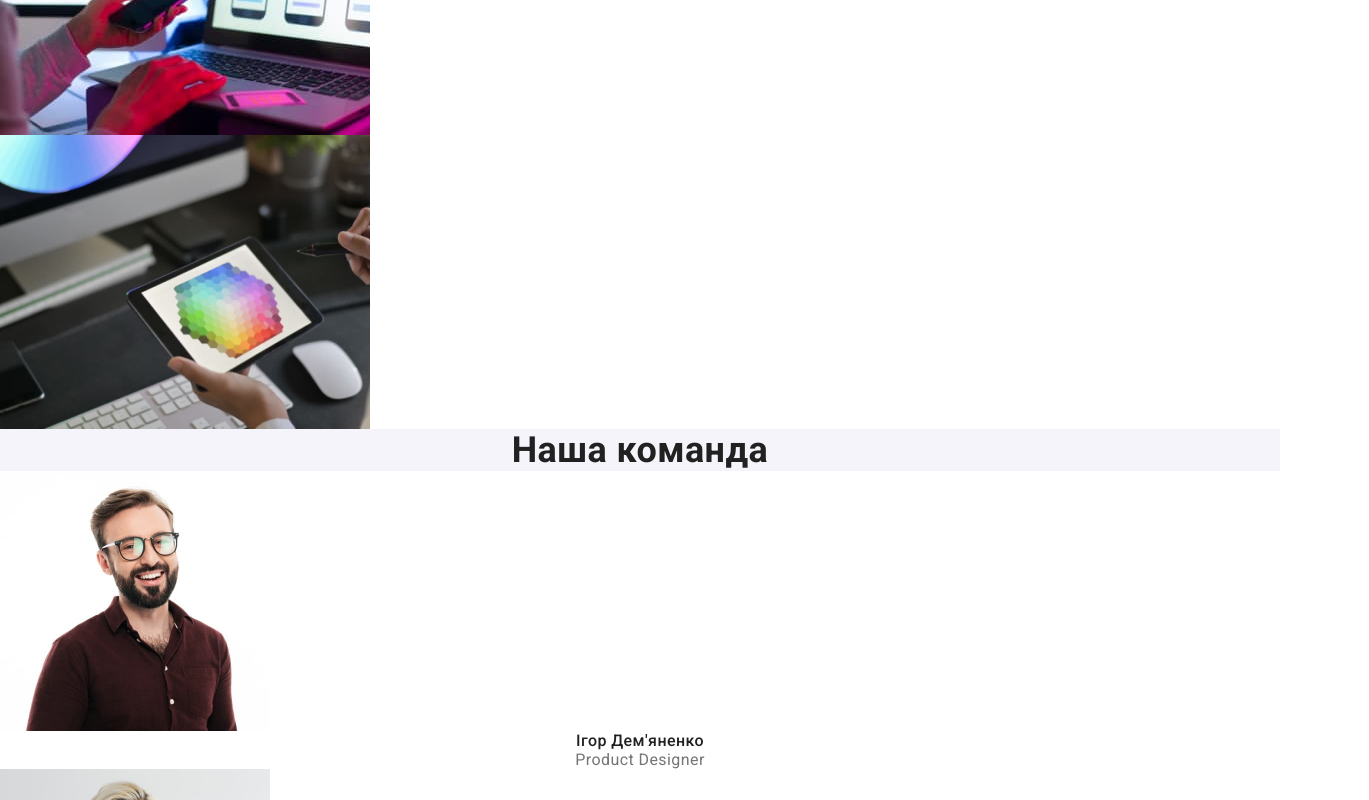
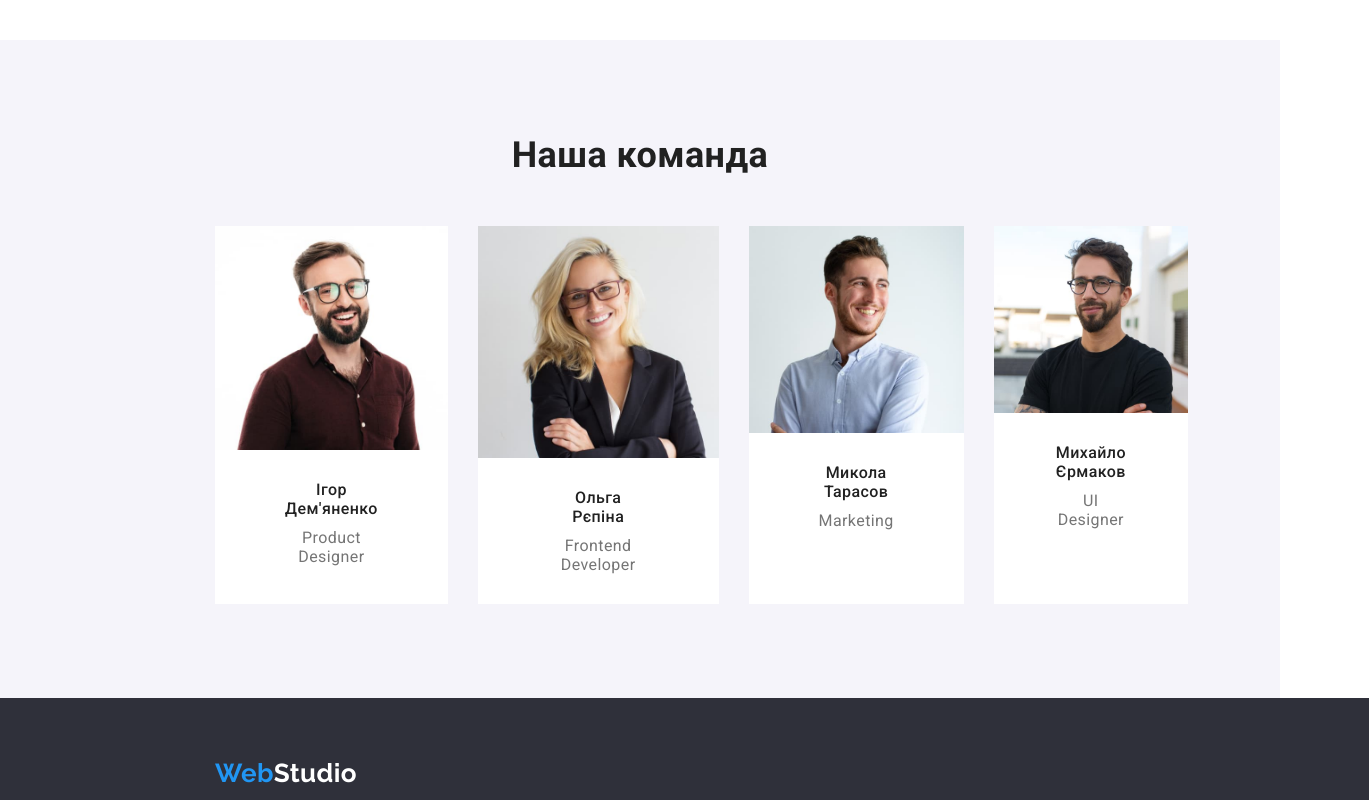
Before and after one commit to MaksymMohniuk/goit-markup-hw-03, a plain HTML site: page index.html in a window 1280 px wide. Shown: the part 1440-2240 px from the top of the page, 1369 px wide, since content can reach past the window. Drawn offline with nearby package versions, Linux system fonts and the light colour scheme.

Commit message:
main-page-finish

```diff
--- a/css/styles.css
+++ b/css/styles.css
@@ -23,6 +23,8 @@ ul, ol {
 
 img {
   display: block;
+  max-width: 100%;
+  height: auto;
 }
 
 body {
@@ -42,7 +44,7 @@ body {
 }
 
 .container .header-container {
-  width: 1230px;
+  width: 1200px;
   padding-left: 15px;
   padding-right: 15px;
   margin: 0 auto;
@@ -66,8 +68,8 @@ button {
   font-size: 26px;
   line-height: 1.19;
   color: var(--accent-color);
-  padding-top: 24px;
-  padding-bottom: 25px;
+  padding-top: 32px;
+  padding-bottom: 32px;
   margin-right: 93px;
 }
 
@@ -148,7 +150,7 @@ button {
   letter-spacing: 0.06em;
   text-transform: uppercase;
   color: var(--text-color-primary);
-  max-width: 696px;
+  min-width: 696px;
   margin-bottom: 30px;
 }
 
@@ -174,11 +176,23 @@ button {
   background-color: var(--btn-hover-focus-accent);
 }
 
+.about {
+  padding: 94px 215px;
+}
+
+.hidden-section {
+  display: flex;
+  flex-basis: calc(100% / 4 - 30px);
+  gap: 30px;
+  min-width: 270px;
+}
+
 .hidden-section-title {
   font-weight: 700;
   font-size: 14px;
   line-height: 1.14;
   text-transform: uppercase;
+  margin-bottom: 10px;
 }
 
 .section-description {
@@ -186,15 +200,34 @@ button {
   color: var(--text-color-secondary);
 }
 
+.we-work {
+  padding: 94px 215px;
+}
+
 .section-title {
   font-weight: 700;
   font-size: 36px;
   line-height: 1.17;
   text-align: center;
+  margin-bottom: 50px;
+}
+
+.section-title-list {
+  display: flex;
+  gap: 30px;
+  min-width: 370px;
+  flex-basis: calc(100% / 3 - 30px);
 }
 
 .team {
   background-color: #f5f4fa;
+  padding: 94px 215px;
+}
+
+.team-section-list {
+  display: flex;
+  gap: 30px;
+  flex-basis: calc(100% / 4 - 30px);
 }
 
 .list-item {
@@ -206,6 +239,7 @@ button {
   font-size: 16px;
   line-height: 1.19;
   text-align: center;
+  margin-bottom: 10px;
 }
 
 .employee-position {
@@ -213,6 +247,18 @@ button {
   line-height: 1.19;
   text-align: center;
   color: var(--text-color-secondary);
+}
+
+.team-section-list-wrapper-one {
+padding: 30px 70px;
+}
+
+.team-section-list-wrapper-two {
+padding: 30px 83px;
+}
+
+.team-section-list-wrapper-three {
+  padding: 30px 62px;
 }
 
 .firm-address {
@@ -230,6 +276,14 @@ button {
 .menu-link-footer:hover,
 .menu-link-footer:focus {
   color: var(--accent-color);
+}
+
+.footer-section {
+  padding: 60px 1154px 60px 215px;
+}
+
+.footer-address {
+  margin-top: 20px;
 }
 
 /* Портфоліо */
--- a/index.html
+++ b/index.html
@@ -1,5 +1,6 @@
 <!DOCTYPE html>
 <html lang="uk">
+
 <head>
   <meta charset="UTF-8" />
   <meta http-equiv="X-UA-Compatible" content="IE=edge" />
@@ -7,17 +8,11 @@
   <title>Web-studio</title>
   <link rel="preconnect" href="https://fonts.googleapis.com" />
   <link rel="preconnect" href="https://fonts.gstatic.com" crossorigin />
-    <link
-      href="https://fonts.googleapis.com/css2?family=Raleway:wght@700&family=Roboto:wght@400;500;700;900&display=swap"
-      rel="stylesheet"
-    />
-    <link
-      rel="stylesheet"
-      href="https://cdnjs.cloudflare.com/ajax/libs/modern-normalize/1.1.0/modern-normalize.min.css"
+  <link href="https://fonts.googleapis.com/css2?family=Raleway:wght@700&family=Roboto:wght@400;500;700;900&display=swap"
+    rel="stylesheet" />
+  <link rel="stylesheet" href="https://cdnjs.cloudflare.com/ajax/libs/modern-normalize/1.1.0/modern-normalize.min.css"
     integrity="sha512-wpPYUAdjBVSE4KJnH1VR1HeZfpl1ub8YT/NKx4PuQ5NmX2tKuGu6U/JRp5y+Y8XG2tV+wKQpNHVUX03MfMFn9Q=="
-      crossorigin="anonymous"
-      referrerpolicy="no-referrer"
-    />
+    crossorigin="anonymous" referrerpolicy="no-referrer" />
   <link rel="stylesheet" href="./css/styles.css" />
 </head>
 
@@ -25,30 +20,25 @@
   <header class="page-header">
     <div class="container header-container">
       <nav class="page-nav">
-          <a class="link link-logo" href="./index.html" lang="en"
-            >Web<span class="link-logo-wrap">Studio</span></a
-          >
+        <a class="link link-logo" href="./index.html" lang="en">Web<span class="link-logo-wrap">Studio</span></a>
 
         <ul class="list-menu list">
-            <li>
+        <li class="list-menu-item">
           <a class="link menu-link current" href="./index.html">Студія</a>
           </li>
-            <li>
+          <li class="list-menu-item">
             <a class="link menu-link" href="./portfolio.html">Портфоліо</a>
           </li>
-            <li><a class="link menu-link" href="#">Контакти</a></li>
+          <li class="list-menu-item"></li>
+          <a class="link menu-link" href="#">Контакти</a></li>
         </ul>
       </nav>
       <ul class="list header-contacts">
         <li>
-              <a class="link menu-link-mail" href="mailto:info@devstudio.com"
-                >info@devstudio.com</a
-              >
+          <a class="link menu-link-mail" href="mailto:info@devstudio.com">info@devstudio.com</a>
         </li>
         <li>
-              <a class="link menu-link-tel" href="tel:+380961111111"
-                >+38 096 111 11 11</a
-              >
+          <a class="link menu-link-tel" href="tel:+380961111111">+38 096 111 11 11</a>
         </li>
       </ul>
 
@@ -64,10 +54,11 @@
 
     <!--Особливості-->
 
-      <section>
+    <section class="about">
+      <div class="container">
         <h2 hidden>Особливості</h2>
 
-        <ul class="list">
+        <ul class="list hidden-section">
           <li>
             <h3 class="hidden-section-title">Увага до деталей</h3>
             <p class="section-description">
@@ -99,130 +90,97 @@
             </p>
           </li>
         </ul>
+      </div>
     </section>
 
     <!--Чим займаємося-->
 
-      <section>
+    <section class="we-work">
+      <div class="container">
         <h2 class="section-title">Чим ми займаємося</h2>
 
-        <ul class="list">
+        <ul class="list section-title-list">
           <li>
-            <img
-              src="./images/comp.jpg"
-              alt="Працівник за комп'ютером"
-              width="370"
-              height="294"
-            />
+            <img src="./images/comp.jpg" alt="Працівник за комп'ютером" width="370" height="294" />
           </li>
 
           <li>
-            <img
-              src="./images/phone.jpg"
-              alt="Працівник з телефоном"
-              width="370"
-              height="294"
-            />
+            <img src="./images/phone.jpg" alt="Працівник з телефоном" width="370" height="294" />
           </li>
 
           <li>
-            <img
-              src="./images/tablet.jpg"
-              alt="Працівник з планшетом"
-              width="370"
-              height="294"
-            />
+            <img src="./images/tablet.jpg" alt="Працівник з планшетом" width="370" height="294" />
           </li>
         </ul>
+      </div>
     </section>
 
     <!--Команда-->
 
     <section class="team">
+      <div class="container">
         <h2 class="section-title">Наша команда</h2>
 
-        <ul class="list">
+        <ul class="list team-section-list">
           <li class="list-item">
-            <img
-              src="./images/team-card-1.jpg"
-              alt="Ігор Дем'яненко"
-              width="270"
-              height="260"
-            />
+            <img src="./images/team-card-1.jpg" alt="Ігор Дем'яненко" width="270" height="260" />
+            <div class="team-section-list-wrapper-one">
               <h3 class="employee-name">Ігор Дем'яненко</h3>
               <p class="employee-position" lang="en">Product Designer</p>
+            </div>
           </li>
 
           <li class="list-item">
-            <img
-              src="./images/team-card-2.jpg"
-              alt="Ольга Рєпіна"
-              width="270"
-              height="260"
-            />
-
+            <img src="./images/team-card-2.jpg" alt="Ольга Рєпіна" width="270" height="260" />
+            <div class="team-section-list-wrapper-two">
               <h3 class="employee-name">Ольга Рєпіна</h3>
               <p class="employee-position" lang="en">Frontend Developer</p>
+            </div>
           </li>
 
           <li class="list-item">
-            <img
-              src="./images/team-card-3.jpg"
-              alt="Микола Тарасов"
-              width="270"
-              height="260"
-            />
-
+            <img src="./images/team-card-3.jpg" alt="Микола Тарасов" width="270" height="260" />
+  <div class="team-section-list-wrapper-one">
     <h3 class="employee-name">Микола Тарасов</h3>
     <p class="employee-position" lang="en">Marketing</p>
+  </div>
           </li>
 
           <li class="list-item">
-            <img
-              src="./images/team-card-4.jpg"
-              alt="Михайло Єрмаков"
-              width="270"
-              height="260"
-            />
-
+            <img src="./images/team-card-4.jpg" alt="Михайло Єрмаков" width="270" height="260" />
+  <div class="team-section-list-wrapper-three">
     <h3 class="employee-name">Михайло Єрмаков</h3>
     <p class="employee-position" lang="en">UI Designer</p>
+  </div>
           </li>
         </ul>
+      </div>
     </section>
   </main>
 
   <footer class="footer-section">
     <!--Контакти-->
-      <a class="link link-logo" href="./index.html" lang="en"
-        >Web<span class="link-logo-wrap-footer">Studio</span></a
-      >
+    <div class="container">
+      <a class="link link-logo" href="./index.html" lang="en">Web<span class="link-logo-wrap-footer">Studio</span></a>
 
-      <address>
+      <address class="footer-address">
         <ul class="list">
           <li>
-            <a
-              class="link menu-link firm-address"
-              href="https://goo.gl/maps/1NvSNUqXWr73BQwe9"
-              target="_blank"
-              rel="noopener noreferrer nofollow"
-            >
-              м. Київ, пр-т Лесі Українки, 26</a
-            >
+            <a class="link menu-link firm-address" href="https://goo.gl/maps/1NvSNUqXWr73BQwe9" target="_blank"
+              rel="noopener noreferrer nofollow">
+              м. Київ, пр-т Лесі Українки, 26</a>
           </li>
 
           <li>
-            <a class="link menu-link-footer" href="mailto:info@example.com"
-              >info@example.com</a
-            >
+            <a class="link menu-link-footer" href="mailto:info@example.com">info@example.com</a>
           </li>
           <li>
-            <a class="link menu-link-footer" href="tel:+380991111111"
-              >+38 099 111 11 11</a
-            >
+            <a class="link menu-link-footer" href="tel:+380991111111">+38 099 111 11 11</a>
           </li>
         </ul>
       </address>
+    </div>
   </footer>
 </body>
+
 </html>
```
Lines whose indentation alone changed are shown as unchanged.
